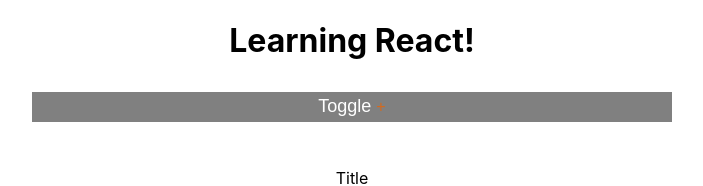
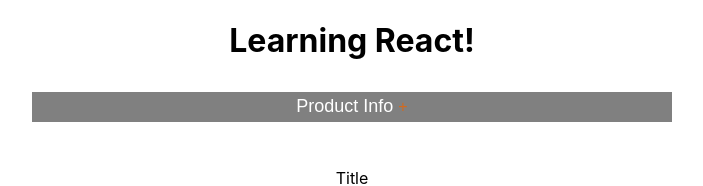
Before and after one commit to christiangubana/clean-reusable-component, a React (Create React App) app: page / in a window 1280 px wide. Shown: the top 186 px of the page, without its empty margins (288-991 px from the left). Built offline with nearby package versions, Linux system fonts and the light colour scheme.

Commit message:
sending data using props

```diff
--- a/src/App.js
+++ b/src/App.js
@@ -6,7 +6,7 @@ function App() {
   return (
     <div className="App">
       <h1>Learning React!</h1>
-      <Accordion/>
+      <Accordion title='Product Info' content='This is a product content'/>
       <br/>
       <Editable/>
     </div>
--- a/src/Components/accordion/Accordion.jsx
+++ b/src/Components/accordion/Accordion.jsx
@@ -1,14 +1,31 @@
-import useToggle from '../../hooks/useToggle';
+import useToggle from "../../hooks/useToggle";
 
-const Accordion = () => {
- const { status: expand, toggleStatus: toggle} = useToggle()
+const Accordion = (props) => {
+  const { title, content } = props;
+  const { status: expand, toggleStatus: toggle } = useToggle();
 
   return (
-    <div className='accordion'>
-      <button className='event' onClick={toggle}>Toggle <span>{expand ?'-' : '+'}</span></button>
-      {expand && <p className='content'>showing content!</p>}
+    <div className="accordion">
+      <AccordionTitle title={title} expand={expand} toggle={toggle} />
+      <AcordionContent content={content} expand={expand} />
     </div>
-  )
-}
+  );
+};
+
+const AccordionTitle = (props) => {
+  const { title, expand, toggle } = props;
+  return (
+    <>
+      <button className="event" onClick={toggle}>
+        {title} <span>{expand ? "-" : "+"}</span>
+      </button>
+    </>
+  );
+};
+
+const AcordionContent = (props) => {
+  const { expand, content } = props;
+  return <>{expand && <div className="content">{content}</div>}</>;
+};
 
 export default Accordion;
```
